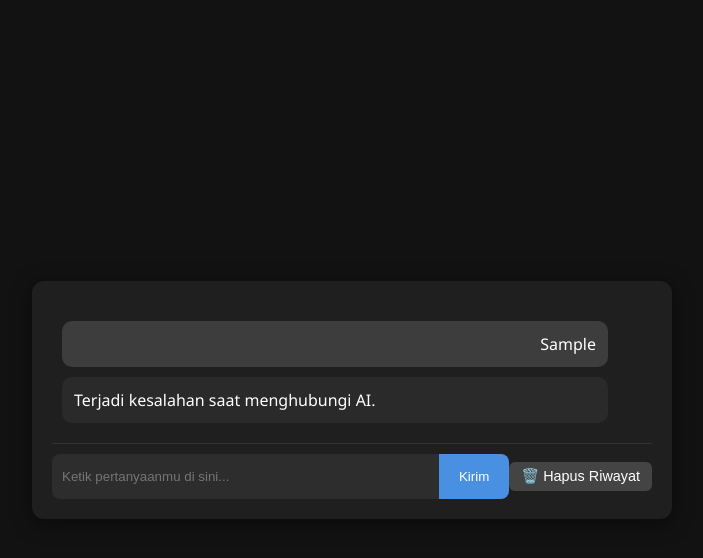
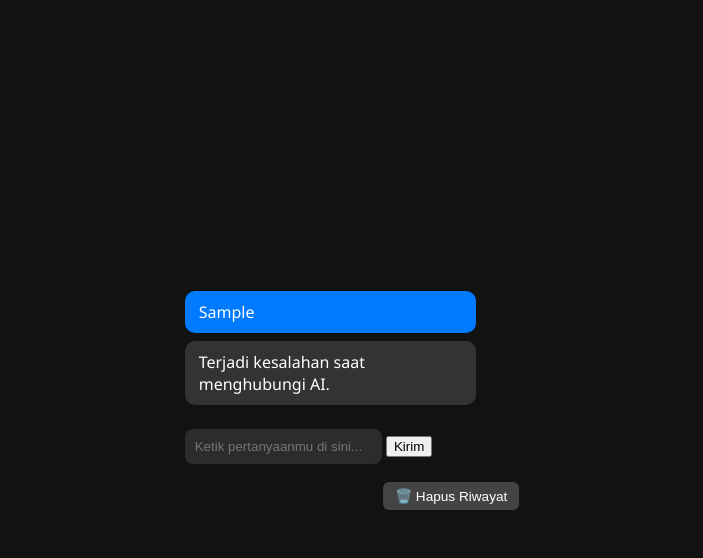
Before and after one commit to https2025/Gemini-Ai, a plain HTML site: page index.html in a window 1280 px wide. Both pictures are taken after typing "Sample" into the empty fields and a click on the button "🗑️ Hapus Riwayat". Shown: the whole page, without its empty margins (288-991 px from the left). Drawn offline with Linux system fonts and the light colour scheme; no server answers.

Commit message:
Update style.css

```diff
--- a/css/style.css
+++ b/css/style.css
@@ -1,36 +1,101 @@
-/* style.css */
+/* Reset dasar */
+body {
+  margin: 0;
+  font-family: 'Segoe UI', sans-serif;
+  background-color: #121212;
+  color: #fff;
+  display: flex;
+  justify-content: center;
+  align-items: center;
+  min-height: 100vh;
+}
 
-body { margin: 0; font-family: 'Segoe UI', Tahoma, Geneva, Verdana, sans-serif; background-color: #121212; color: #ffffff; display: flex; justify-content: center; align-items: center; min-height: 100vh; }
+/* Container utama */
+.chat-container {
+  width: 100%;
+  max-width: 480px;
+  background: #1e1e1e;
+  border-radius: 12px;
+  box-shadow: 0 0 10px #000;
+  padding: 1rem;
+  display: flex;
+  flex-direction: column;
+}
 
-.chatbot-container { width: 90%; max-width: 600px; background-color: #1f1f1f; border-radius: 12px; box-shadow: 0 4px 20px rgba(0, 0, 0, 0.5); padding: 20px; }
+/* Area chat */
+.chatbox {
+  flex-grow: 1;
+  overflow-y: auto;
+  max-height: 400px;
+  margin-bottom: 1rem;
+  padding-right: 5px;
+}
 
-.chatbox { max-height: 400px; overflow-y: auto; padding: 10px; border-bottom: 1px solid #333; }
+.user-message,
+.bot-message {
+  margin: 0.5rem 0;
+  padding: 10px 14px;
+  border-radius: 10px;
+  max-width: 80%;
+  word-wrap: break-word;
+}
 
-.bot-message, .user-message { margin: 10px 0; padding: 12px; border-radius: 10px; line-height: 1.4; max-width: 90%; }
+.user-message {
+  background-color: #007bff;
+  align-self: flex-end;
+}
 
-.bot-message { background-color: #2a2a2a; align-self: flex-start; }
+.bot-message {
+  background-color: #333;
+  align-self: flex-start;
+}
 
-.user-message { background-color: #3d3d3d; align-self: flex-end; text-align: right; }
+/* Form input */
+.chat-form {
+  display: flex;
+  gap: 10px;
+}
 
-#chat-form { display: flex; margin-top: 10px; }
+#user-input {
+  flex: 1;
+  padding: 10px;
+  border: none;
+  border-radius: 8px;
+  background: #2c2c2c;
+  color: white;
+  outline: none;
+}
 
-#user-input { flex-grow: 1; padding: 10px; border: none; border-radius: 8px 0 0 8px; outline: none; background-color: #2d2d2d; color: #fff; }
+.chat-form button {
+  padding: 10px 16px;
+  border: none;
+  background: #4caf50;
+  color: white;
+  border-radius: 8px;
+  cursor: pointer;
+  transition: background 0.2s;
+}
 
-button[type="submit"] { padding: 10px 20px; border: none; border-radius: 0 8px 8px 0; background-color: #4a90e2; color: white; cursor: pointer; transition: background-color 0.3s; }
+.chat-form button:hover {
+  background: #45a049;
+}
 
-button[type="submit"]:hover { background-color: #357ab8; }
-
+/* Tombol hapus riwayat */
 .clear-button {
+  margin-top: 10px;
+  padding: 6px 12px;
   background-color: #444;
   color: #fff;
-  padding: 6px 12px;
   border: none;
   border-radius: 6px;
   cursor: pointer;
-  font-size: 0.9rem;
-  transition: background-color 0.2s;
+  font-size: 0.85rem;
 }
 
 .clear-button:hover {
-  background-color: #cc0000;
+  background-color: #c0392b;
 }
+
+.options {
+  text-align: right;
+}
```
